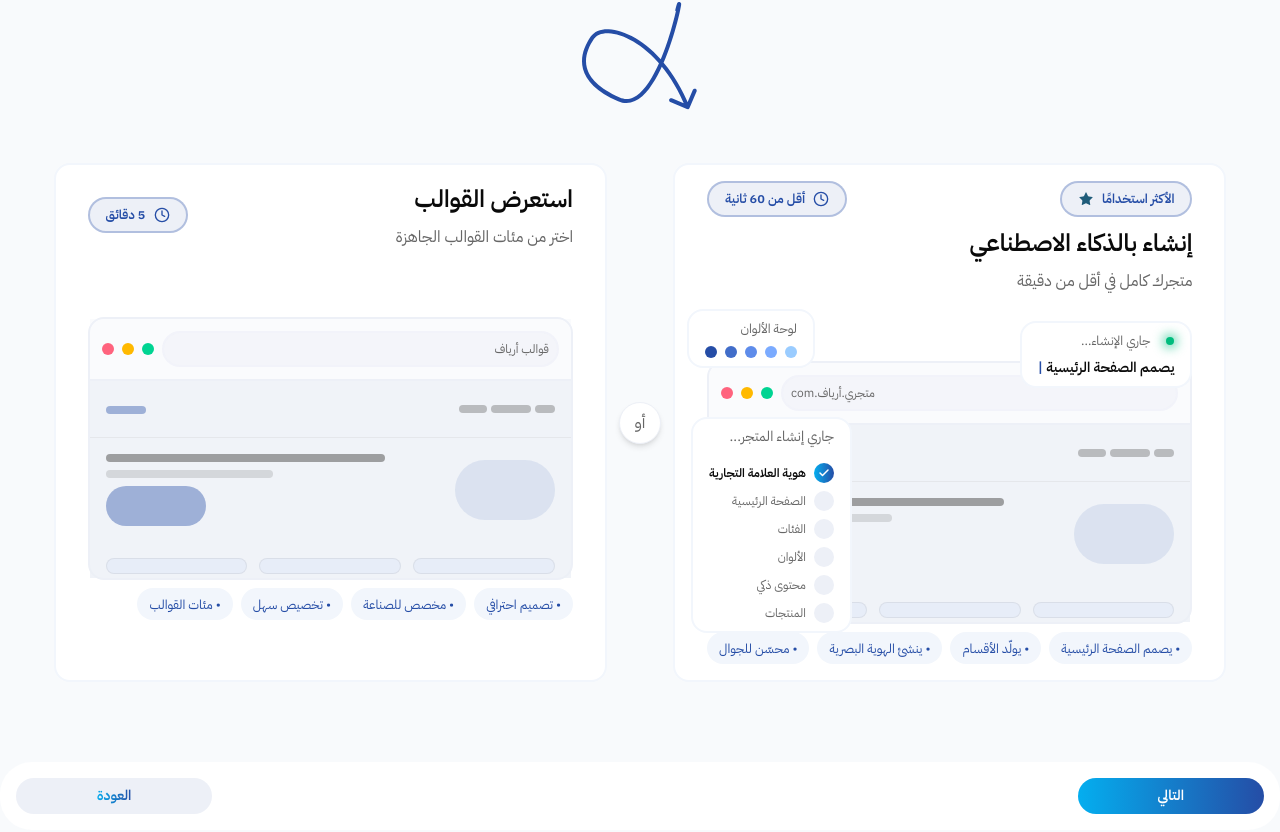
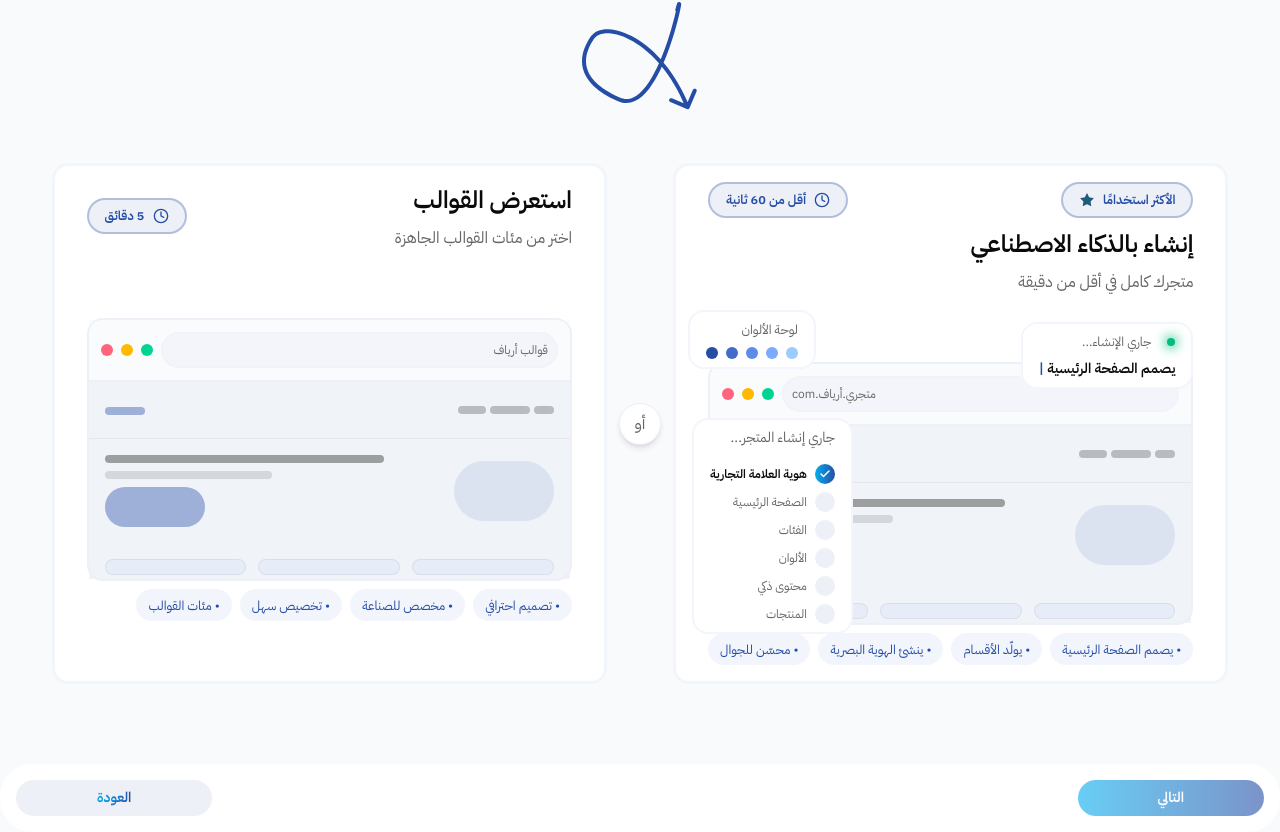
Before and after one commit to Refineder/ARYAF-company, a Nuxt app: page /dashboard/create-store/store-setup in a window 1280 px wide. Shown: the part 555-1387 px from the top of the page. Built offline with nearby package versions, Linux system fonts and the light colour scheme.

Commit message:
style: Update styles feat: Add choice selection to welcome step chore: Import inject style: Add minimal theme styles feat: Add gradient copy refactor: Remove unused Button component

```diff
--- a/app/@types/storeSetup.ts
+++ b/app/@types/storeSetup.ts
@@ -35,10 +35,15 @@ export const SECTOR_OPTIONS: { value: string; label: string; icon: Component }[]
 ]
 
 export const THEME_OPTIONS = [
-  { value: 'modern', label: 'عصري', description: 'تصميم حديث بألوان متدرجة وزوايا ناعمة' },
-  { value: 'elegant', label: 'أنيق', description: 'أناقة راقية بtones ذهبية وكلاسيكية' },
-  { value: 'bold', label: 'جريء', description: 'ألوان قوية وتصميم يلفت الانتباه' },
-  { value: 'minimal', label: 'بسيط', description: 'تصميم نظيف وبسيط يركز على المحتوى' },
+  { value: 'modern', label: 'عصري', description: 'خطوط نظيفة، مساحات واسعة' },
+  { value: 'elegant', label: 'أنيق', description: 'فخامة وراقي وجمال' },
+  { value: 'bold', label: 'جريء', description: 'قوي، دراماتيكي، لافت' },
+  { value: 'minimal', label: 'بسيط', description: 'هادئ، أبيض، تركيز تام' },
+]
+
+export const TYPE_OPTIONS: [{ value: string; label: string }, { value: string; label: string }] = [
+  { value: 'ai', label: 'إنشاء بالذكاء الاصطناعي' },
+  { value: 'template', label: 'استعرض القوالب' },
 ]
 
 export const AI_SUGGESTIONS = ['أناقة', 'بلوم', '루나', 'كوكب', 'نيون ستور']
--- a/app/components/molecules/StoreThemePreview/StoreThemePreview.vue
+++ b/app/components/molecules/StoreThemePreview/StoreThemePreview.vue
@@ -47,12 +47,12 @@ const themeStyles = {
   },
   minimal: {
     header: 'white',
-    background: 'oklch(from white 95% c h)',
-    card: 'rounded-full bg-primary rounded-4xl',
-    muted: 'bg-primary/50',
+    background: 'oklch(from gray calc(l + .36) c h)',
+    card: 'rounded-full bg-black rounded-4xl',
+    muted: 'bg-black/50',
     border: 'oklch(from white 90% c h)',
     accent: 'bg-gray-900',
-    accentText: 'bg-primary/70',
+    accentText: 'bg-black/70',
   },
 }
 
--- a/app/components/sections/DashboardSections/StoreReviewSections/CopyLink/CopyLink.vue
+++ b/app/components/sections/DashboardSections/StoreReviewSections/CopyLink/CopyLink.vue
@@ -34,7 +34,7 @@ import ButtonWithIcon from '~/components/molecules/ButtonWithIcon/ButtonWithIcon
         <ButtonWithIcon color-stroke="white" icon-name="laptop" :icon-circle="false"
           >فتح المتجر</ButtonWithIcon
         >
-        <ButtonWithIcon icon-name="laptop" :icon-circle="false" variant="secondary">
+        <ButtonWithIcon icon-name="copyGradient" :icon-circle="false" variant="secondary">
           <span class="gradient-text">نسخ الرابط</span>
         </ButtonWithIcon>
       </div>
--- a/app/components/sections/DashboardSections/StoreSetupSections/StepReady/StepReady.vue
+++ b/app/components/sections/DashboardSections/StoreSetupSections/StepReady/StepReady.vue
@@ -1,11 +1,12 @@
 <script setup lang="ts">
+import { inject, type Ref } from 'vue'
 import Icons from '~/components/atoms/ARYAFIcon/Icons.vue'
 import Button from '~/components/atoms/Button/Button.vue'
 import './style.css'
 
 import { SECTOR_OPTIONS } from '~/@types/storeSetup'
-const storeName = inject<import('vue').Ref<string>>('storeName', ref('متجرك'))
-const selectedSector = inject<import('vue').Ref<string | null>>('sector', ref(null))
+const storeName = inject<Ref<string>>('storeName', ref('متجرك'))
+const selectedSector = inject<Ref<string | null>>('sector', ref(null))
 
 const sectorLabel = computed(() => {
   return SECTOR_OPTIONS.find((o) => o.value === selectedSector.value)?.label ?? ''
--- a/app/components/sections/DashboardSections/StoreSetupSections/StepTheme/StepTheme.vue
+++ b/app/components/sections/DashboardSections/StoreSetupSections/StepTheme/StepTheme.vue
@@ -1,4 +1,5 @@
 <script setup lang="ts">
+import { inject, type Ref } from 'vue'
 import { THEME_OPTIONS } from '~/@types/storeSetup'
 import StoreThemePreview, {
   type TTheme,
@@ -6,7 +7,7 @@ import StoreThemePreview, {
 
 const model = defineModel<string | null>({ required: true })
 
-const storeName = inject<import('vue').Ref<string>>('storeName', ref('متجرك'))
+const storeName = inject<Ref<string>>('storeName', ref('متجرك'))
 </script>
 
 <template>
--- a/app/components/sections/DashboardSections/StoreSetupSections/StepWelcome/StepWelcome.vue
+++ b/app/components/sections/DashboardSections/StoreSetupSections/StepWelcome/StepWelcome.vue
@@ -3,6 +3,9 @@ import { robot, skewWallpaper } from '~/assets/images'
 import Icons from '~/components/atoms/ARYAFIcon/Icons.vue'
 import './style.css'
 import { Clock, Star } from 'lucide-vue-next'
+import { TYPE_OPTIONS } from '~/@types/storeSetup'
+
+const model = defineModel<string | null>({ required: true })
 
 const preparingToCreate: { name: string; check: boolean }[] = [
   {
@@ -66,8 +69,14 @@ const preparingToCreate: { name: string; check: boolean }[] = [
 
     <article class="grid gap-4 grid-cols-[1fr] lg:grid-cols-[1fr_auto_1fr] lg:gap-3">
       <div
-        class="bg-white py-4 px-8 flex flex-col gap-2 rounded-2xl border-2 border-muted transition-colors cursor-pointer hover:border-primary"
+        class="bg-white py-4 px-8 flex flex-col gap-2 rounded-2xl border-3 transition-colors cursor-pointer"
         style="corner-shape: squircel"
+        :class="[
+          model === TYPE_OPTIONS[0].value
+            ? 'gradient-border-bg'
+            : 'border-muted hover:border-primary',
+        ]"
+        @click="model = TYPE_OPTIONS[0].value"
       >
         <div class="flex justify-between items-center gap-3">
           <div
@@ -257,8 +266,14 @@ const preparingToCreate: { name: string; check: boolean }[] = [
       </div>
 
       <div
-        class="bg-white flex-1 py-4 px-8 flex flex-col gap-2 rounded-2xl border-2 border-muted transition-colors cursor-pointer hover:border-primary"
+        class="bg-white flex-1 py-4 px-8 flex flex-col gap-2 rounded-2xl border-3 transition-colors cursor-pointer"
         style="corner-shape: squircel"
+        :class="[
+          model === TYPE_OPTIONS[1].value
+            ? 'gradient-border-bg'
+            : 'border-muted hover:border-primary',
+        ]"
+        @click="model = TYPE_OPTIONS[1].value"
       >
         <div class="flex justify-between items-center gap-3">
           <div class="flex flex-col gap-2">
--- a/app/components/sections/DashboardSections/StoreSetupSections/StoreSetupFooter/StoreSetupFooter.vue
+++ b/app/components/sections/DashboardSections/StoreSetupSections/StoreSetupFooter/StoreSetupFooter.vue
@@ -35,29 +35,23 @@ const emit = defineEmits<{ next: []; prev: []; preview: [] }>()
           معاينة المتجر
         </ButtonWithIcon>
       </div>
-
-      <Button class="px-20" variant="secondary" @click="emit('prev')">
-        <span class="gradient-text">
-          {{ isFirstStep ? 'العودة' : 'السابق' }}
-        </span>
-      </Button>
     </template>
 
     <template v-else>
       <Button
         class="px-20"
         :disabled="!canProceed"
-        :class="canProceed ? '' : 'opacity-60 cursor-not-allowed'"
+        :class="canProceed ? '' : 'opacity-60 cursor-not-allowed!'"
         @click="emit('next')"
       >
         {{ isLastStep ? 'إطلاق المتجر' : 'التالي' }}
       </Button>
+    </template>
 
-      <Button class="px-20" variant="secondary" @click="emit('prev')">
-        <span class="gradient-text">
-          {{ isFirstStep ? 'العودة' : 'السابق' }}
-        </span>
-      </Button>
-    </template>
+    <Button class="px-20" variant="secondary" @click="emit('prev')">
+      <span class="gradient-text">
+        {{ isFirstStep ? 'العودة' : 'السابق' }}
+      </span>
+    </Button>
   </div>
 </template>
--- a/app/pages/dashboard/create-store/store-setup.vue
+++ b/app/pages/dashboard/create-store/store-setup.vue
@@ -17,6 +17,7 @@ definePageMeta({
 const TOTAL_STEPS = 6
 
 const currentStep = ref(1)
+const startType = ref<string | null>(null)
 const sector = ref<string | null>(null)
 const storeName = ref('')
 const theme = ref<string | null>(null)
@@ -39,7 +40,7 @@ const openPreview = () => {
 const canProceed = computed(() => {
   switch (currentStep.value) {
     case 1:
-      return true
+      return !!startType.value
     case 2:
       return !!sector.value
     case 3:
@@ -77,7 +78,7 @@ const prevStep = () => {
       class="section-container rounded-4xl min-h-[70svh] flex items-center justify-center"
       style="corner-shape: squircle"
     >
-      <StepWelcome v-if="currentStep === 1" />
+      <StepWelcome v-if="currentStep === 1" v-model="startType" />
       <StepSector v-else-if="currentStep === 2" v-model="sector" />
       <StepStoreName v-else-if="currentStep === 3" v-model="storeName" />
       <StepTheme v-else-if="currentStep === 4" v-model="theme" />
```
Also changed, not shown: app/components/atoms/ARYAFIcon/Icons.vue (+28 -0 lines).
